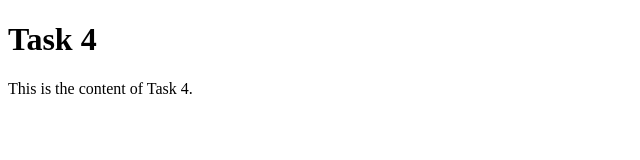
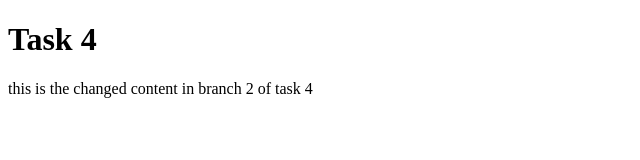
Before and after one commit to iniyan007/Git, a plain HTML site: page task-4/index.html in a window 1280 px wide. Shown: the whole page, without its empty margins (0-640 px from the left). Drawn offline with Linux system fonts and the light colour scheme.

Commit message:
This is the commit from branch 2 of task 4

```diff
--- a/task-4/index.html
+++ b/task-4/index.html
@@ -7,6 +7,6 @@
 </head>
 <body>
     <h1>Task 4</h1>
-    <p>This is the content of Task 4.</p>
+    <p>this is the changed content in branch 2 of task 4</p>
 </body>
 </html>
```
